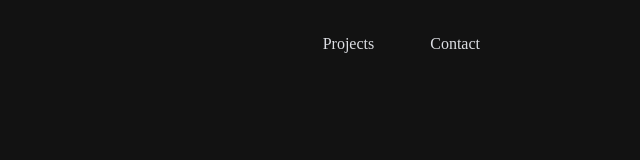
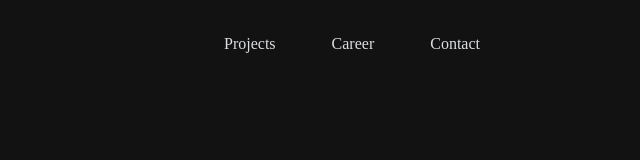
Before and after one commit to dv970406/blog, a Next.js app in the folder frontend/: page /post in a window 1280 px wide. Shown: the top 160 px of the page, without its empty margins (640-1280 px from the left). Built offline with nearby package versions, Linux system fonts and the light colour scheme; a web font is replaced by a local one.

Commit message:
feat: Add Career Template
- HomePage Career section 추가

```diff
--- a/frontend/src/app/page.tsx
+++ b/frontend/src/app/page.tsx
@@ -1,3 +1,4 @@
+import Career from "@/components/templates/home/Career";
 import Contact from "@/components/templates/home/Contact";
 import Information from "@/components/templates/home/Information";
 import Projects from "@/components/templates/home/Projects";
@@ -8,6 +9,7 @@ export default function Home() {
     <>
       <Information />
       <Projects />
+      <Career />
       <Skills />
       <Contact />
     </>
--- /dev/null
+++ b/frontend/src/components/molecules/wrappers/SmoothScrollSection.tsx
@@ -0,0 +1,15 @@
+import React from "react";
+
+interface ISmoothScrollSection {
+  sectionId: string;
+  children: React.ReactNode;
+}
+const SmoothScrollSection = ({ sectionId, children }: ISmoothScrollSection) => {
+  return (
+    <section id={sectionId} className="py-4 mb-40 scroll-smooth">
+      {children}
+    </section>
+  );
+};
+
+export default SmoothScrollSection;
--- /dev/null
+++ b/frontend/src/components/organisms/home/CareerItem.tsx
@@ -0,0 +1,84 @@
+"use client";
+
+import { useIntersectionObserver } from "@/hooks/IntersectionObserver";
+import React, { useRef } from "react";
+
+interface ICareerItem {
+  duration: string;
+  company: string;
+  position: string;
+  introduce: string;
+  task: string;
+  performances: {
+    topic: string;
+    descriptions: string[];
+  }[];
+}
+const CareerItem = ({
+  duration,
+  company,
+  position,
+  introduce,
+  task,
+  performances,
+}: ICareerItem) => {
+  const careerRef = useRef<HTMLLIElement>(null);
+
+  const { isIntersecting } = useIntersectionObserver(careerRef);
+
+  return (
+    <li
+      ref={careerRef}
+      className={`flex flex-col gap-4 lg:justify-between lg:gap-20 lg:flex-row opacity-0
+       ${isIntersecting && "animate-appear-bottom-to-top"}
+      `}
+    >
+      <div className="flex flex-col gap-4 lg:w-1/4">
+        <h2 className={`tracking-wider uppercase text-gradient text-title `}>
+          {company}
+        </h2>
+        <div>
+          <h3 className="flex items-center justify-between text-sub">
+            Duration:
+            <p>{duration}</p>
+          </h3>
+
+          <h3 className="flex items-center justify-between text-sub">
+            Position:
+            <p>{position}</p>
+          </h3>
+        </div>
+      </div>
+      <div className="lg:w-3/4">
+        <h3 className="text-subtitle">기업소개</h3>
+        <p className="mt-2 ml-6 list-disc list-item text-cute">{introduce}</p>
+        <br />
+        <h3 className="text-subtitle">진행업무</h3>
+        <p className="mt-2 ml-6 list-disc list-item text-cute">{task}</p>
+        <br />
+        <h3 className="text-subtitle">기여성과</h3>
+        {performances.map((performance, index) => (
+          <React.Fragment key={performance.topic}>
+            <h4 className="ml-2 text-sub text-custom-blue">
+              성과{index + 1}: {performance.topic}
+            </h4>
+            <ul>
+              {performance.descriptions.map((description, index) => (
+                /* 인터랙션 될 위험 없으므로 index를 key로 줘도 무방 */
+                <li
+                  key={index}
+                  className="mb-1 ml-8 list-disc list-item text-cute"
+                >
+                  {description}
+                </li>
+              ))}
+            </ul>
+            <br />
+          </React.Fragment>
+        ))}
+      </div>
+    </li>
+  );
+};
+
+export default CareerItem;
--- a/frontend/src/components/organisms/home/ProjectItem.tsx
+++ b/frontend/src/components/organisms/home/ProjectItem.tsx
@@ -28,13 +28,12 @@ const ProjectItem = ({
 }: IProjectItem) => {
   const projectRef = useRef<HTMLLIElement>(null);
 
-  const { isIntersectProject } = useIntersectionObserver(projectRef);
+  const { isIntersecting } = useIntersectionObserver(projectRef);
   return (
     <li
       ref={projectRef}
-      key={title}
-      className={`flex flex-col items-center gap-4 lg:justify-between lg:gap-20 lg:flex-row  opacity-0
-       ${isIntersectProject && "animate-appear-bottom-to-top"}
+      className={`flex flex-col items-center gap-4 lg:justify-between lg:gap-20 lg:flex-row opacity-0
+       ${isIntersecting && "animate-appear-bottom-to-top"}
       `}
     >
       <Image
--- /dev/null
+++ b/frontend/src/components/templates/home/Career.tsx
@@ -0,0 +1,21 @@
+import Title from "@/components/atomics/Title";
+import React from "react";
+import careersData from "@/jsons/careers.json";
+import CareerItem from "@/components/organisms/home/CareerItem";
+import ListWrapper from "@/components/molecules/wrappers/ListWrapper";
+import SmoothScrollSection from "@/components/molecules/wrappers/SmoothScrollSection";
+
+const Career = () => {
+  return (
+    <SmoothScrollSection sectionId="career">
+      <Title title="CAREER" />
+      <ListWrapper>
+        {careersData.map((career) => (
+          <CareerItem key={career.company} {...career} />
+        ))}
+      </ListWrapper>
+    </SmoothScrollSection>
+  );
+};
+
+export default Career;
--- a/frontend/src/components/templates/layout/Header.tsx
+++ b/frontend/src/components/templates/layout/Header.tsx
@@ -1,26 +1,39 @@
+import Link from "next/link";
 import React from "react";
 
+const NAV_TABS = [
+  {
+    href: "projects",
+    tabName: "Projects",
+  },
+  {
+    href: "career",
+    tabName: "Career",
+  },
+  {
+    href: "contact",
+    tabName: "Contact",
+  },
+];
 const Header = () => {
   return (
-    <header className="flex items-center w-full px-4">
+    <header className="flex items-center w-full px-4 ">
       <nav className="flex flex-row justify-center w-full sm:justify-between">
         <div className="hidden sm:block"></div>
 
-        <div className="flex gap-14">
-          <a
-            href="#projects"
-            className="cursor-pointer hover:text-blue-transition"
-          >
-            Projects
-          </a>
-
-          <a
-            href="#contact"
-            className="cursor-pointer hover:text-blue-transition"
-          >
-            Contact
-          </a>
-        </div>
+        <ul className="flex gap-14">
+          {NAV_TABS.map((tab) => (
+            <li key={tab.tabName}>
+              {/* Link컴포넌트는 Smooth 스크롤이 작동하질 않음 */}
+              <a
+                href={"/#" + tab.href}
+                className="cursor-pointer hover:text-blue-transition"
+              >
+                {tab.tabName}
+              </a>
+            </li>
+          ))}
+        </ul>
       </nav>
     </header>
   );
--- a/frontend/src/hooks/IntersectionObserver.ts
+++ b/frontend/src/hooks/IntersectionObserver.ts
@@ -5,14 +5,14 @@ import { RefObject, useEffect, useState } from "react";
 export const useIntersectionObserver = (
   projectRef: RefObject<HTMLLIElement>
 ) => {
-  const [isIntersectProject, setIsIntersectProject] = useState(false);
+  const [isIntersecting, setIsIntersecting] = useState(false);
 
   useEffect(() => {
     if (!projectRef.current) return;
     let observer = new IntersectionObserver(
       (entries) => {
         entries.forEach((entry) => {
-          if (entry.isIntersecting) setIsIntersectProject(true);
+          if (entry.isIntersecting) setIsIntersecting(true);
         });
       },
       { threshold: 0.7 }
@@ -26,5 +26,5 @@ export const useIntersectionObserver = (
     };
   }, []);
 
-  return { isIntersectProject };
+  return { isIntersecting };
 };
```
